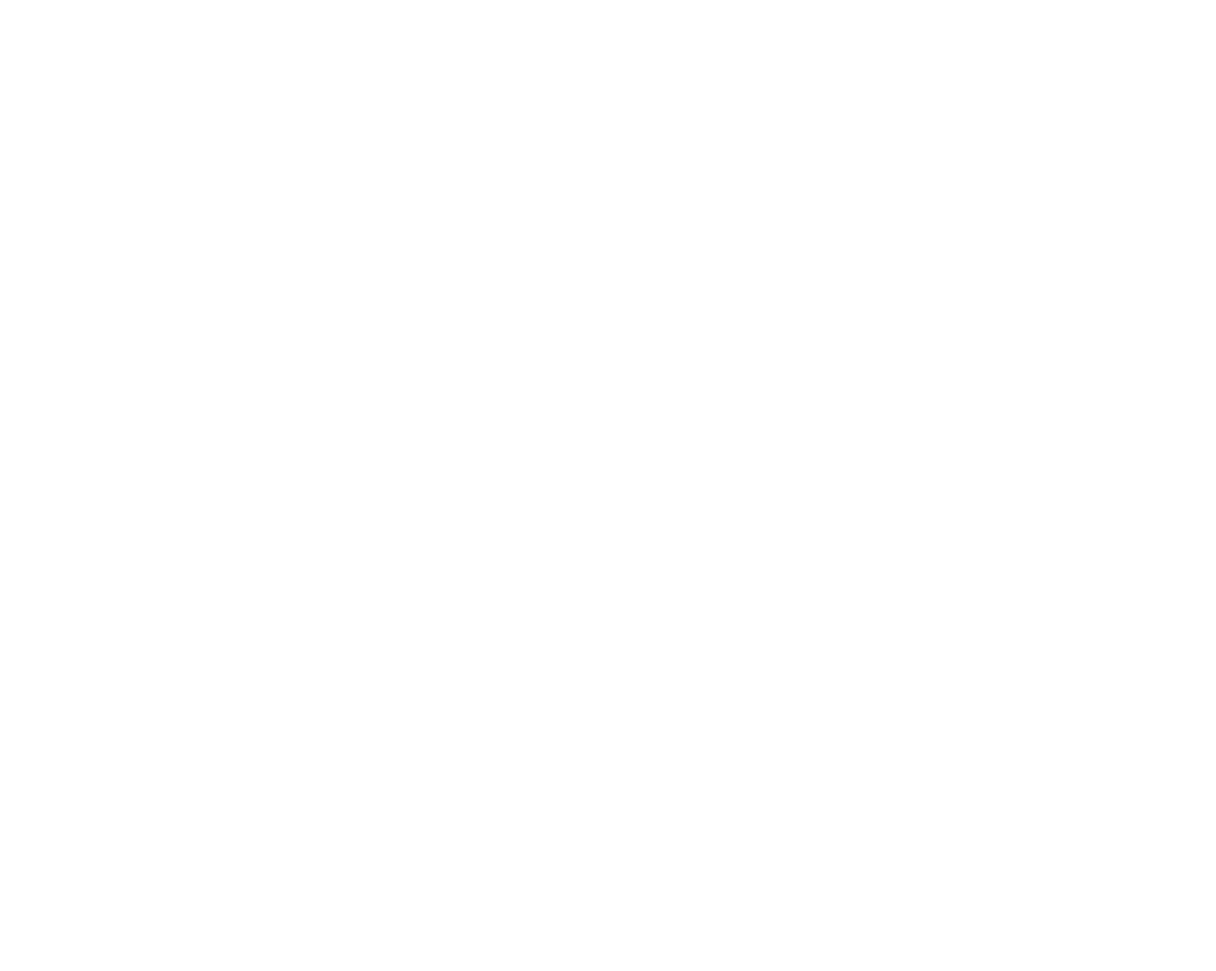
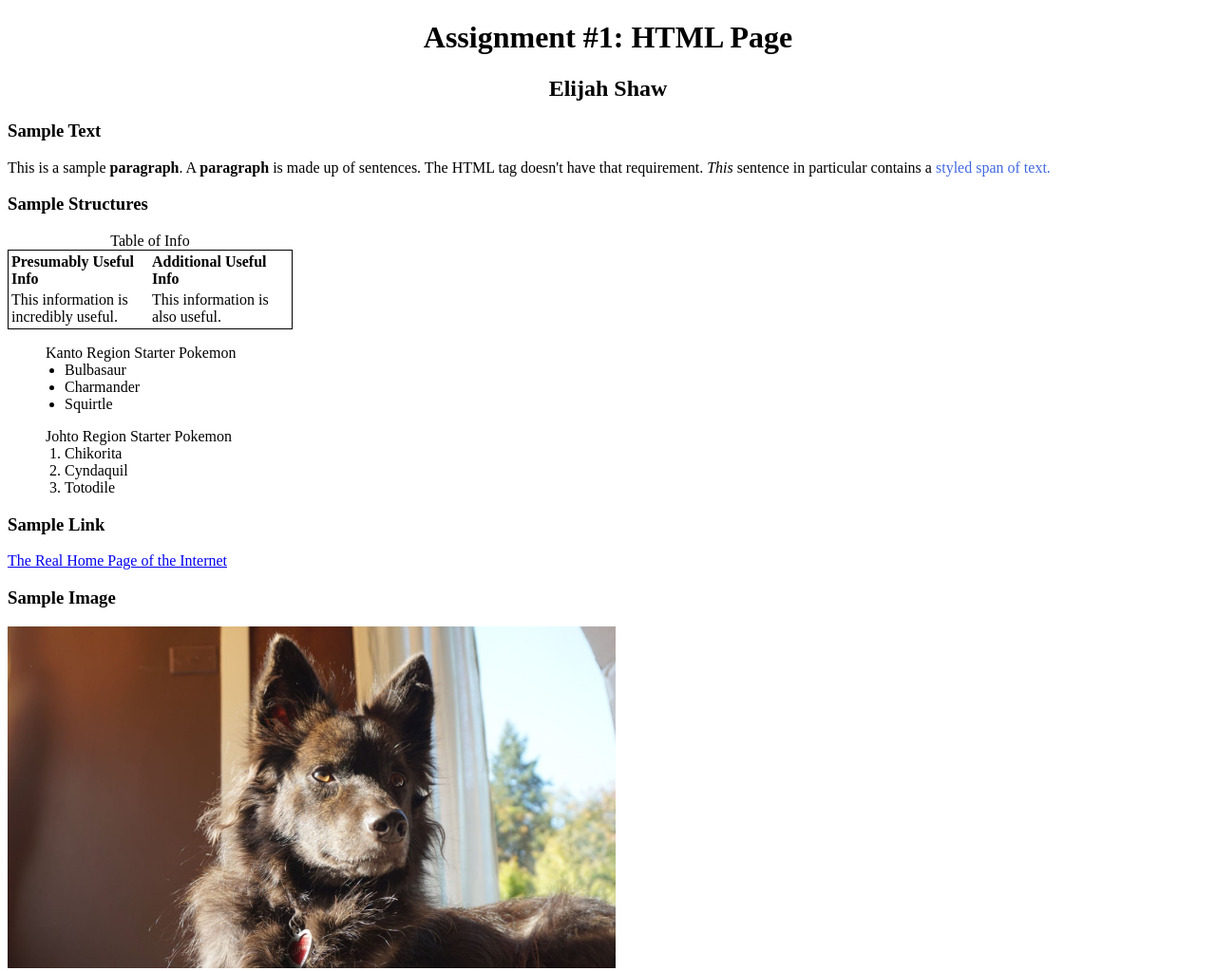
Before and after one commit to ildak-systems/ildak.github.io, a plain HTML site: page elijah.html in a window 1280 px wide. Shown: the whole page at 95% size. Before the commit the page ends 800 px from the top, so only its background shows below. Drawn offline with Linux system fonts and the light colour scheme.

Commit message:
Added personal HTML and image

```diff
--- a/elijah.html
+++ b/elijah.html
@@ -1,4 +1,56 @@
 <!DOCTYPE html>
 <html>
 
+<head>
+    <title>Elijah's HTML Webpage</title>
+</head>
+<!-- I'm going to leave this comment here and not spread out in the code because this is really simple HTML, but I basically just added every required
+    tag from the assignment and tried to make them at least somewhat decent looking on the page. I stayed away from doing any major CSS yet since I want
+    to focus on that in the upcoming week, but there's some inline styles provided to make the page a little prettier-->
+<body>
+    <div style="text-align: center; margin: 0">
+        <h1>Assignment #1: HTML Page</h1>
+        <h2>Elijah Shaw</h2>
+    </div>
+    <div style="text-align: left">
+        <h3>Sample Text</h3>
+            <p>This is a sample <strong>paragraph</strong>. A <strong>paragraph</strong> is made up of sentences. The HTML tag doesn't have that requirement. <em>This</em> sentence in particular contains a <span style="color:royalblue">styled span of text.</span></p>
+        <h3>Sample Structures</h3>
+            <table style="width: 300px; border: 1px solid black">
+                <caption>Table of Info</caption>
+                <tablebody>
+                    <tr>
+                        <th width="50%">Presumably Useful Info</th>
+                        <th width="50%">Additional Useful Info</th>
+                    </tr>
+                    <tr>
+                        <td width="50%">This information is incredibly useful.</td>
+                        <td width="50%">This information is also useful.</td>
+                    </tr>
+                </tablebody>
+            </table>
+            <ul>
+                <caption>Kanto Region Starter Pokemon</caption>
+                <div style="padding-left:20px">
+                    <li>Bulbasaur</li>
+                    <li>Charmander</li>
+                    <li>Squirtle</li>
+                </div>
+            </ul>
+            <ol>
+                <caption>Johto Region Starter Pokemon</caption>
+                <div style="padding-left:20px">
+                    <li>Chikorita</li>
+                    <li>Cyndaquil</li>
+                    <li>Totodile</li>
+                </div>
+            </ol>
+        <h3>Sample Link</h3>
+            <a href="https://www.youtube.com/">The Real Home Page of the Internet</a>
+        <h3>Sample Image</h3>
+            <img src="/images/luna.JPG" alt="A sunny photograph of my dog Luna" title="Luna" width="640" height="360">
+    </div>
+
+</body>
+
 </html>
```
Also changed, not shown: images/luna.JPG (added).
